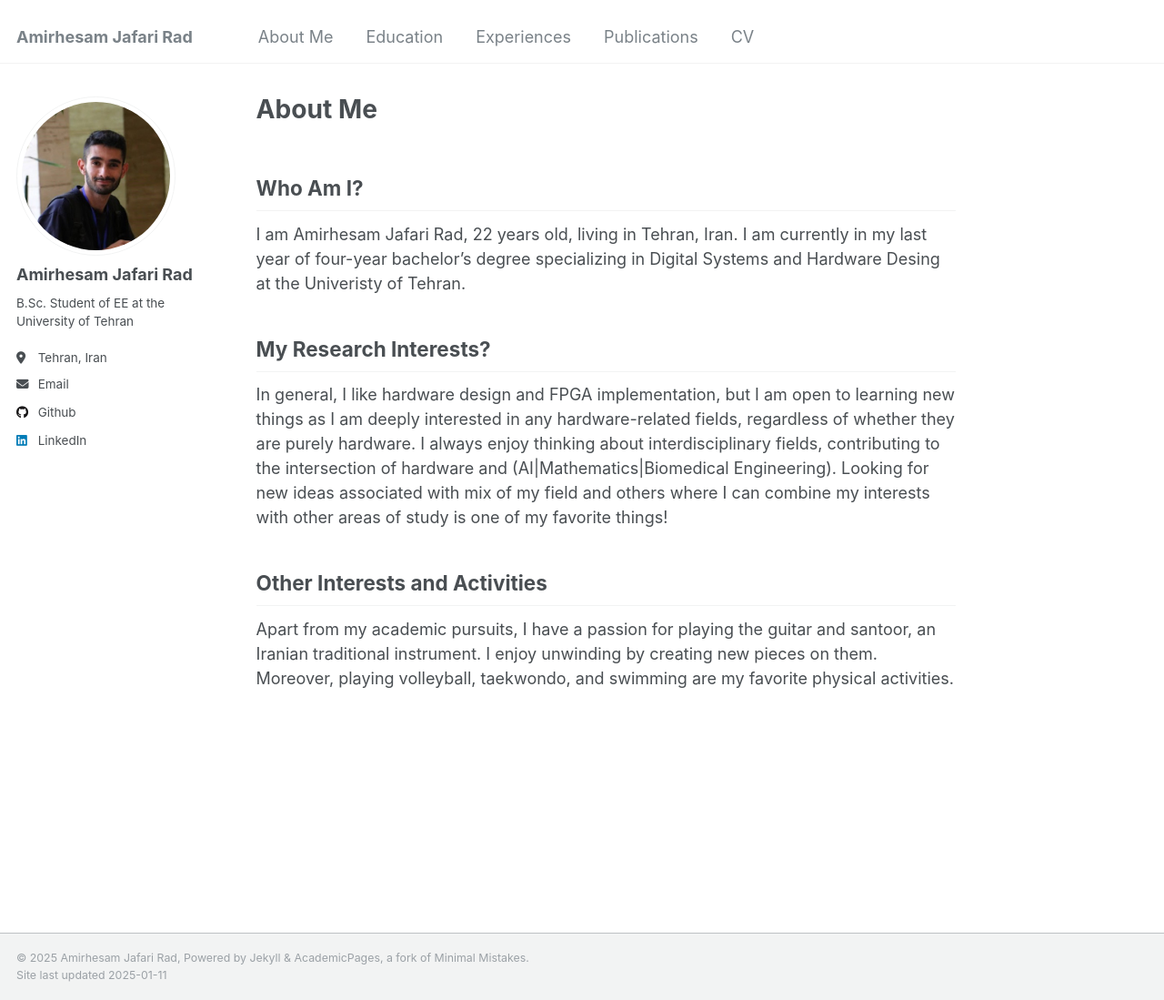
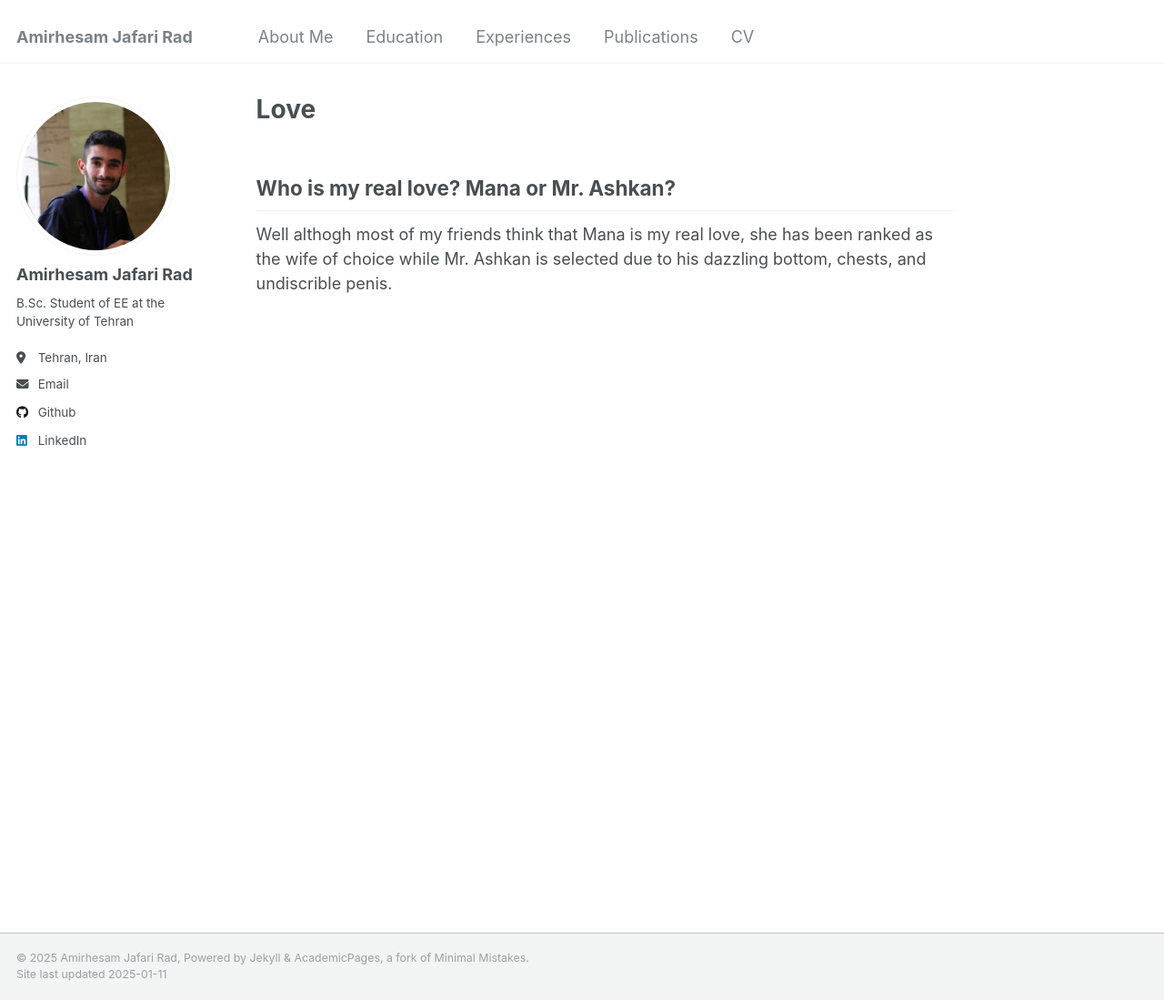
Before and after one commit to amirhjrad/amirhjrad.github.io, a Jekyll site: the page built from _pages/about.md, in a window 1280 px wide and 1099 px high. Shown: the whole window at 91% size. Built offline with Jekyll 4.4.1, drawn with Linux system fonts in a browser that asks for light colours.

Commit message:
new file:   _pages/about copy.md 	modified:   _pages/about.md

```diff
--- a/_pages/about.md
+++ b/_pages/about.md
@@ -1,18 +1,11 @@
 ---
-permalink: /about/
-title: "About Me"
+permalink: /love/
+title: "Love"
 author_profile: true
 # redirect_from:
 #   - /about/
   # - /about.html
 ---
 
-## Who Am I?
-I am Amirhesam Jafari Rad, 22 years old, living in Tehran, Iran. I am currently in my last year of four-year bachelor's degree specializing in Digital Systems and Hardware Desing at the Univeristy of Tehran.
-
-## My Research Interests?
-In general, I like hardware design and FPGA implementation, but I am open to learning new things as I am deeply interested in any hardware-related fields, regardless of whether they are purely hardware. I always enjoy thinking about interdisciplinary fields, contributing to the intersection of hardware and (AI|Mathematics|Biomedical Engineering). Looking for new ideas associated with mix of my field and others where I can combine my interests with other areas of study is one of my favorite things!
-
-
-## Other Interests and Activities
-Apart from my academic pursuits, I have a passion for playing the guitar and santoor, an Iranian traditional instrument. I enjoy unwinding by creating new pieces on them. Moreover, playing volleyball, taekwondo, and swimming are my favorite physical activities.
+## Who is my real love? Mana or Mr. Ashkan?
+Well althogh most of my friends think that Mana is my real love, she has been ranked as the wife of choice while Mr. Ashkan is selected due to his dazzling bottom, chests, and undiscrible penis.
```
Also changed, not shown: _pages/about copy.md (added, +18 -0 lines).
